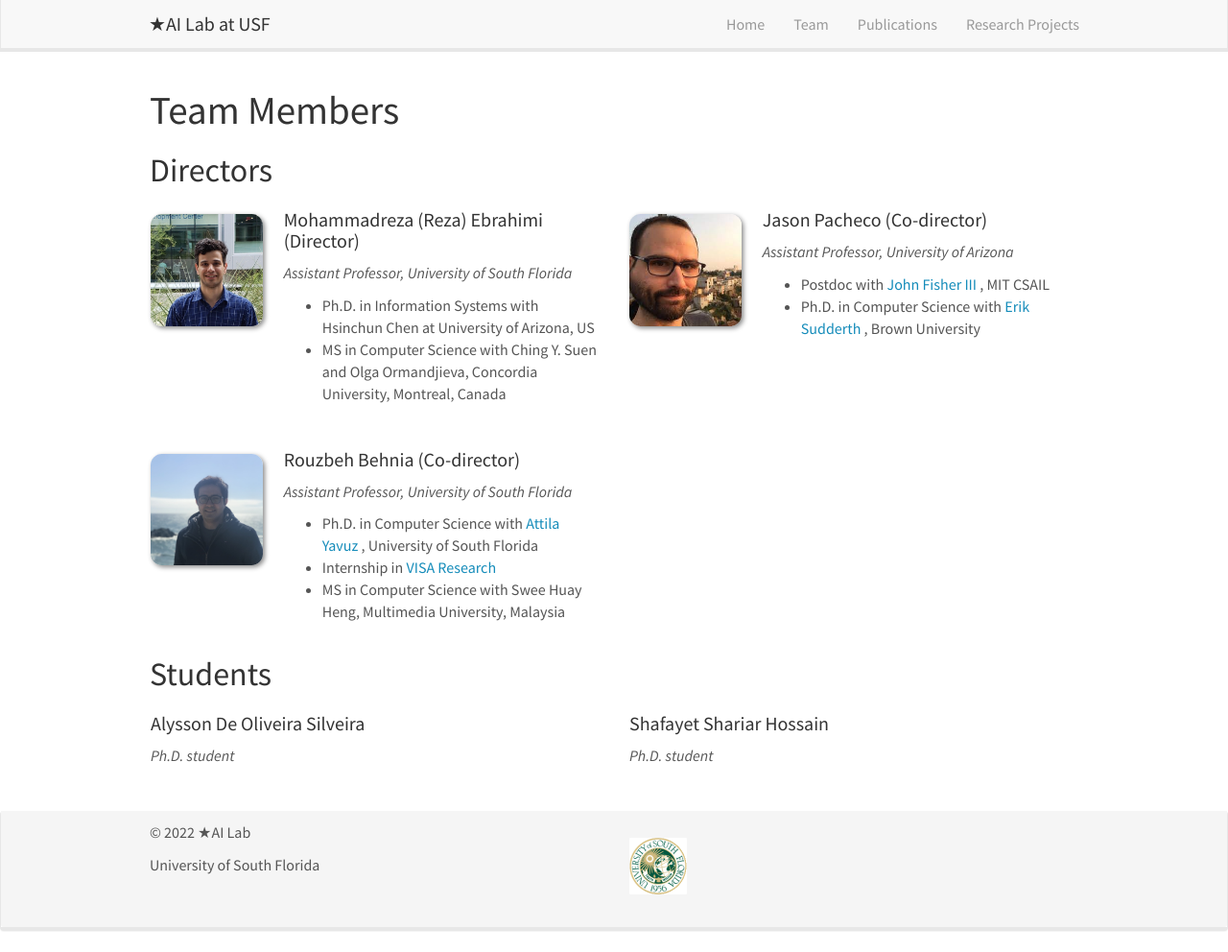
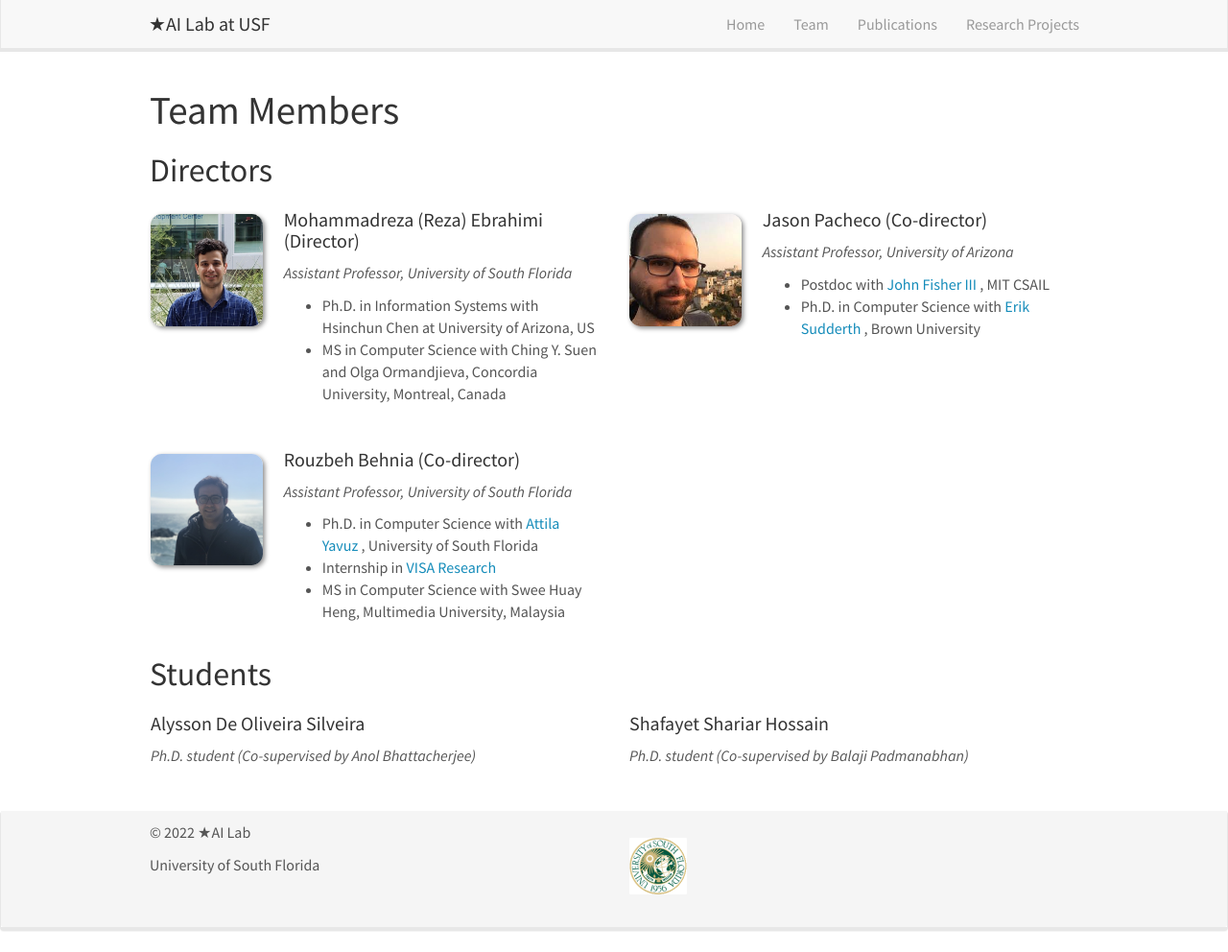
Before and after one commit to star-ailab/star-ailab.github.io, a Jekyll site: the page built from _pages/team.md, in a window 1280 px wide and 992 px high. Shown: the whole window at 96% size. Built offline with Jekyll 4.4.1, drawn with Linux system fonts in a browser that asks for light colours; nearby versions of some CDN libraries.

Commit message:
Update students.yml

```diff
--- a/_data/students.yml
+++ b/_data/students.yml
@@ -10,14 +10,14 @@
 
 - name: Alysson De Oliveira Silveira
   photo: asilveira.jpg
-  info: Ph.D. student
+  info: Ph.D. student (Co-supervised by Anol Bhattacherjee)
   email: alysson@usf.edu
   number_educ: 0
   education1:
 
 - name: Shafayet Shariar Hossain
   photo: shossain.jpg
-  info: Ph.D. student
+  info: Ph.D. student (Co-supervised by Balaji Padmanabhan)
   email: shossain1@usf.edu
   number_educ: 0
   education1:
```
